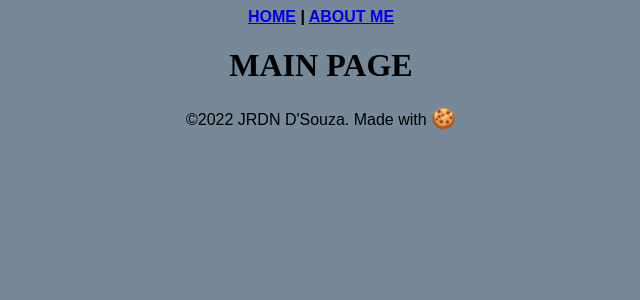
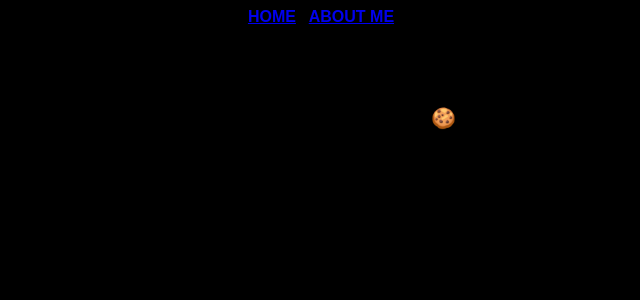
Before and after one commit to JRDNXr/jrdns-website, a React (Create React App) app: page / in a window 1280 px wide. Shown: the top 300 px of the page, without its empty margins (319-959 px from the left). Built offline with nearby package versions, Linux system fonts and the light colour scheme.

Commit message:
Commit 2.04
- Changed background colour

```diff
--- a/src/index.css
+++ b/src/index.css
@@ -1,3 +1,3 @@
 html {
-  background-color: lightslategray;
+  background-color: black;
 }
```
